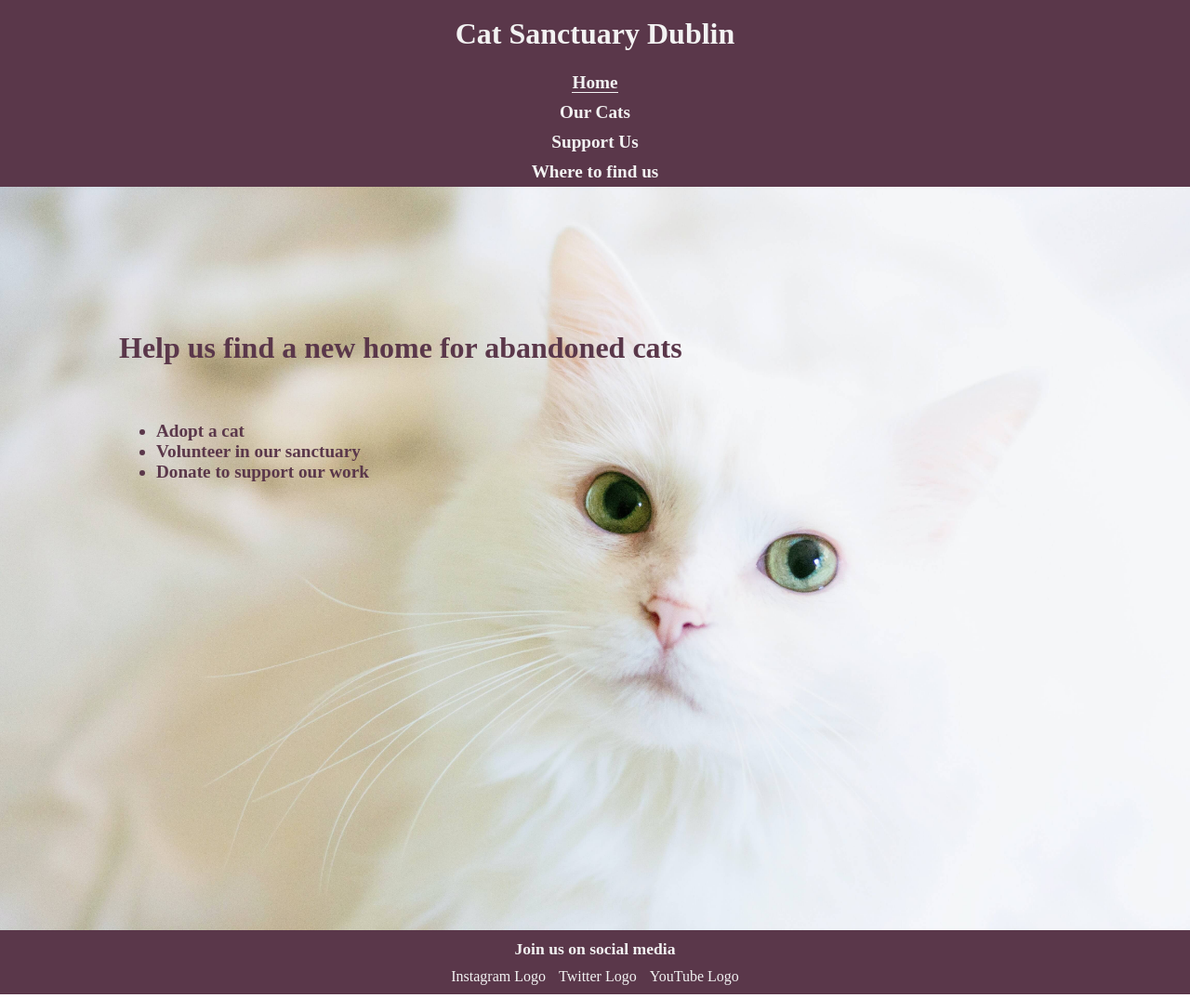
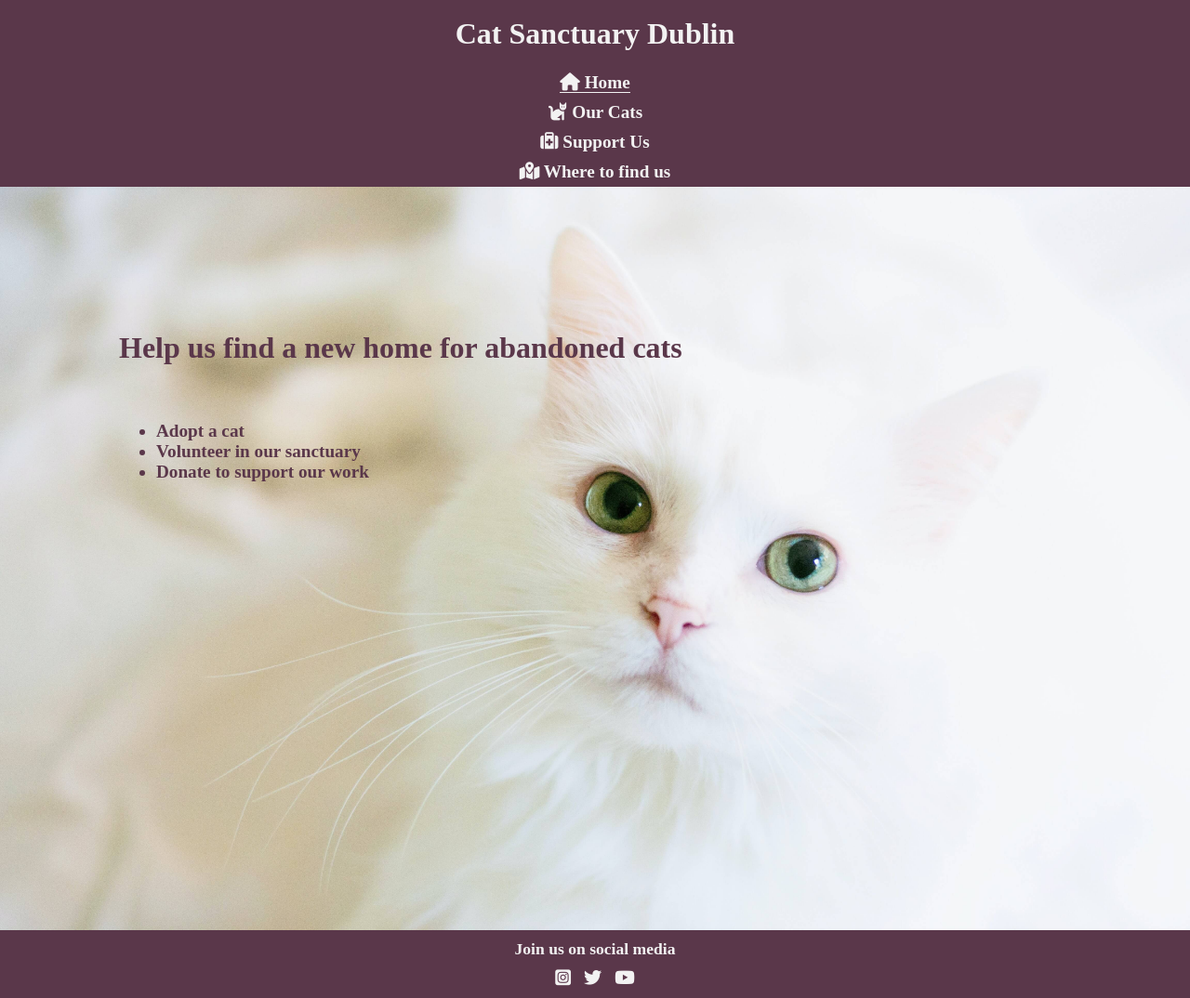
Before and after one commit to JulianeGampe/cat-sanctuary, a plain HTML site: page index.html in a window 1280 px wide. Shown: the whole page at 93% size. Drawn offline with Linux system fonts and the light colour scheme.

Commit message:
Add font awesome icons to navigation and footer

```diff
--- a/assets/css/style.css
+++ b/assets/css/style.css
@@ -106,7 +106,6 @@ footer {
     padding: 10px 0;
 }
 
-
 footer p {
     margin: 0;
     font-size: 1.1rem;
@@ -117,5 +116,6 @@ footer p {
 footer a {
     text-decoration: none;
     color: inherit;
+    font-size: 1.2rem;
     padding: 0 5px;
 }
--- a/index.html
+++ b/index.html
@@ -17,10 +17,10 @@
         </a>
         <nav>
             <ul id="navigation">
-                <li id="home"><a href="index.html" class="active">Home</a></li>
-                <li id="ourcats"><a href="#">Our Cats</a></li>
-                <li id="supportus"><a href="#">Support Us</a></li>
-                <li id="wheretofindus"><a href="#">Where to find us</a></li>
+                <li id="home"><a href="index.html" class="active"><i class="fas fa-home"></i> Home</a></li>
+                <li id="ourcats"><a href="#"><i class="fas fa-cat"></i> Our Cats</a></li>
+                <li id="supportus"><a href="#"><i class="fas fa-medkit"></i> Support Us</a></li>
+                <li id="wheretofindus"><a href="#"><i class="fas fa-map-marked-alt"></i> Where to find us</a></li>
             </ul>
          </nav>
     </header>
@@ -37,13 +37,18 @@
         </ul>
     </section>
     </div>
+
+    <!-- Footer with social media links -->
     <footer>
         <p>Join us on social media</p>
-        <a href="https://www.instagram.com" target="_blank" aria-label="Join us on Instagram" rel="noopener">Instagram Logo</a>
-        <a href="https://www.twitter.com" target="_blank" aria-label="Join us on Twitter" rel="noopener">Twitter Logo</a>
-        <a href="https://www.youtube.com" target="_blank" aria-label="Join us on YouTube" rel="noopener">YouTube Logo</a>
+        <a href="https://www.instagram.com" target="_blank" aria-label="Join us on Instagram" rel="noopener"><i class="fab fa-instagram-square"></i></a>
+        <a href="https://www.twitter.com" target="_blank" aria-label="Join us on Twitter" rel="noopener"><i class="fab fa-twitter"></i></a>
+        <a href="https://www.youtube.com" target="_blank" aria-label="Join us on YouTube" rel="noopener"><i class="fab fa-youtube"></i></a>
 
     </footer>
 
+    <!-- font awesome kit-->
+    <script src="https://kit.fontawesome.com/103d78b09a.js" crossorigin="anonymous"></script>
+
 </body>
 </html>
```
